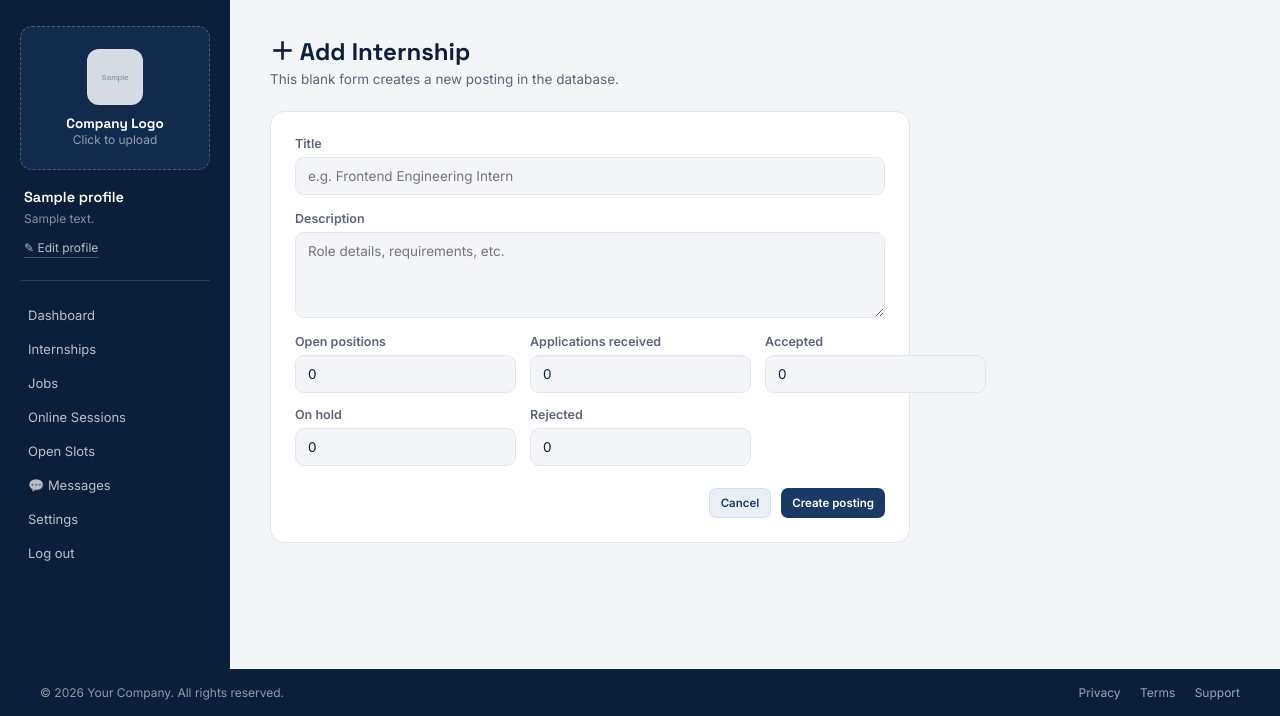
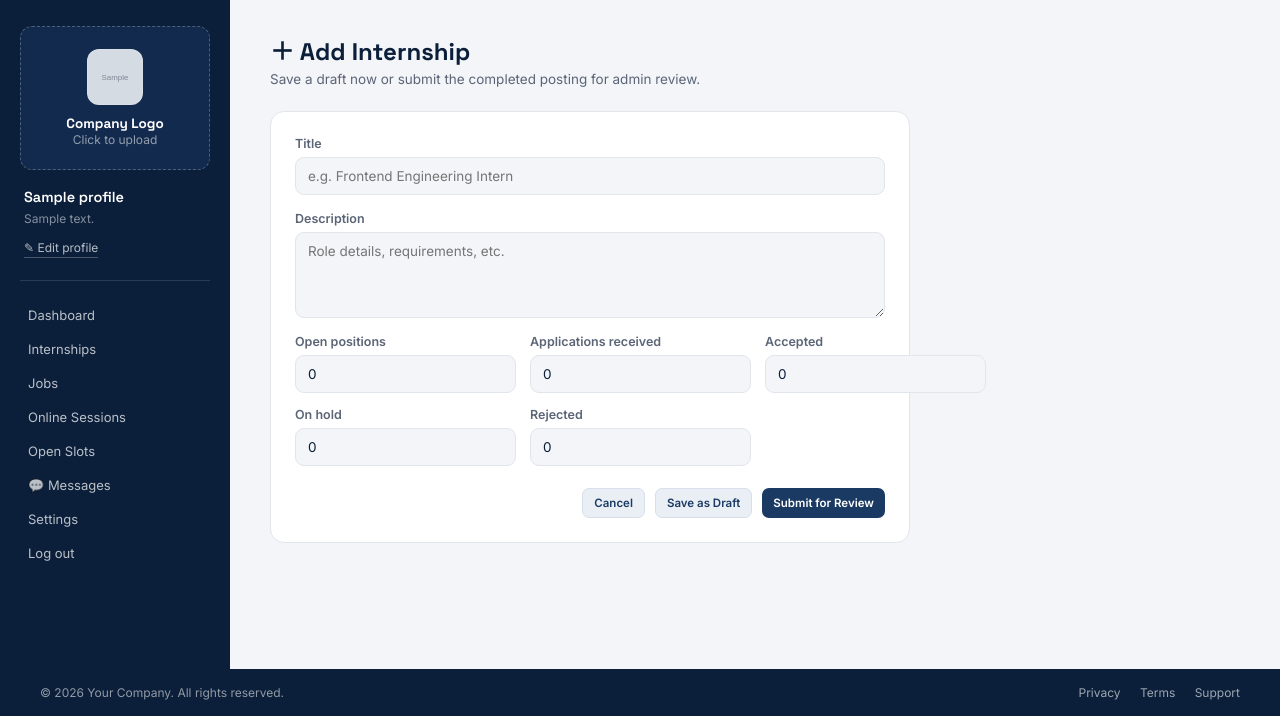
Before and after one commit to garima342/Carrier-syndicate, a PHP site: page /internhubProject/dashboard/posting-form.php in a window 1280 px wide. Shown: the part 84-800 px from the top of the page. Run offline with PHP 8.4, Linux system fonts and the light colour scheme; the visitor is signed in with stand-in values (Sample User, id 1); tables that the repository leaves empty hold one stand-in row (values such as "Sample post"); grey boxes marked "Sample" are stand-in pictures; data that the repository does not hold is empty.

Commit message:
Update posting form text and button actions

```diff
--- a/internhubProject/dashboard/posting-form.php
+++ b/internhubProject/dashboard/posting-form.php
@@ -37,7 +37,10 @@ if ($id) {
     <main class="main">
       <div class="page-head">
         <h1><?= $id ? '✎ Edit' : '＋ Add' ?> <?= h($typeLabel) ?></h1>
-        <p><?= $id ? 'Update this posting — it saves straight to the database.' : 'This blank form creates a new posting in the database.' ?></p>
+        <p><?= $id ? 'Update this posting and save it as a draft or submit it for review.' : 'Save a draft now or submit the completed posting for admin review.' ?></p>
+        <?php if ($id): ?>
+          <p>Current state: <strong><?= h(ucfirst(str_replace('_', ' ', $posting['status'] ?? 'approved'))) ?></strong></p>
+        <?php endif; ?>
       </div>
 
       <form class="form-card" method="post" action="posting-save.php">
@@ -80,7 +83,8 @@ if ($id) {
 
         <div class="form-actions">
           <a href="<?= $type === 'job' ? 'jobs.php' : 'internships.php' ?>" class="btn btn-modify">Cancel</a>
-          <button type="submit" class="btn btn-create"><?= $id ? 'Save changes' : 'Create posting' ?></button>
+          <button type="submit" name="action" value="save_draft" formnovalidate class="btn btn-modify">Save as Draft</button>
+          <button type="submit" name="action" value="submit_for_review" class="btn btn-create">Submit for Review</button>
         </div>
       </form>
     </main>
```
